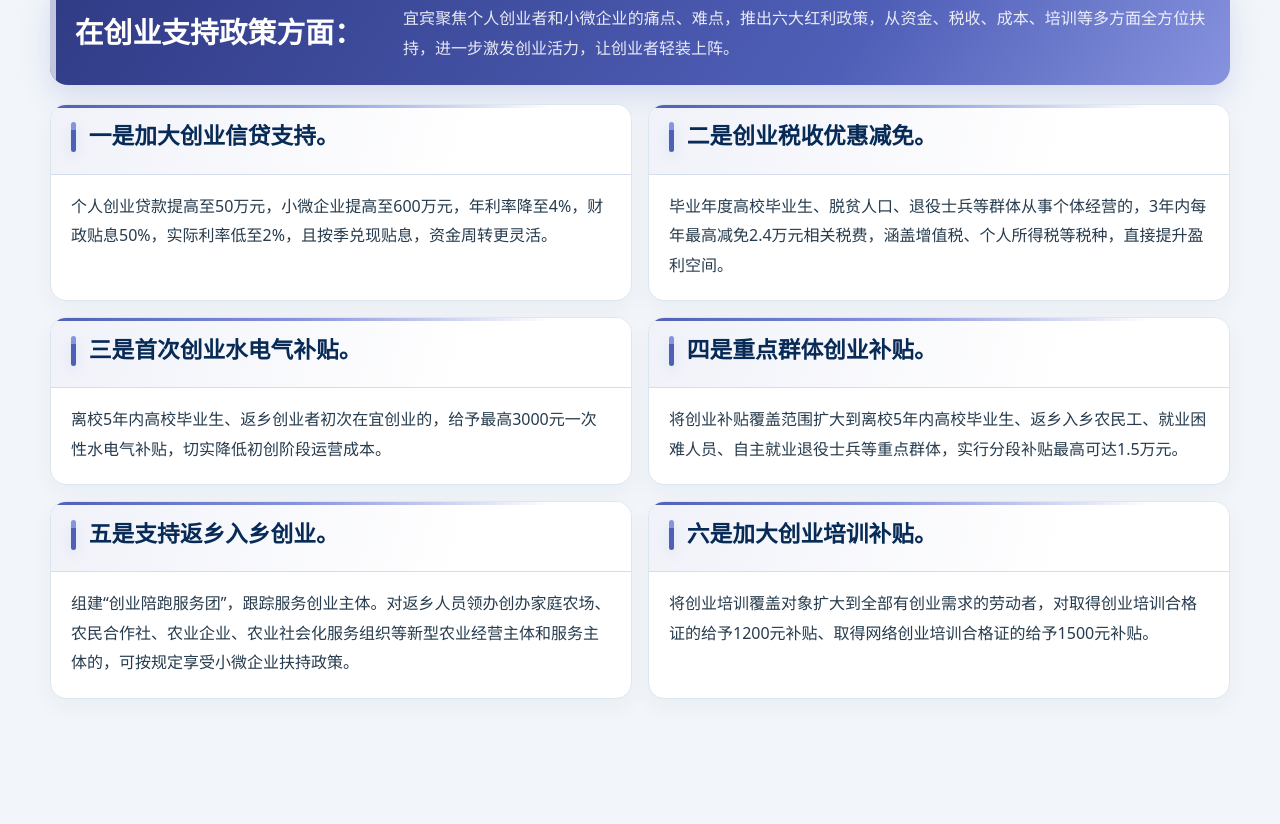
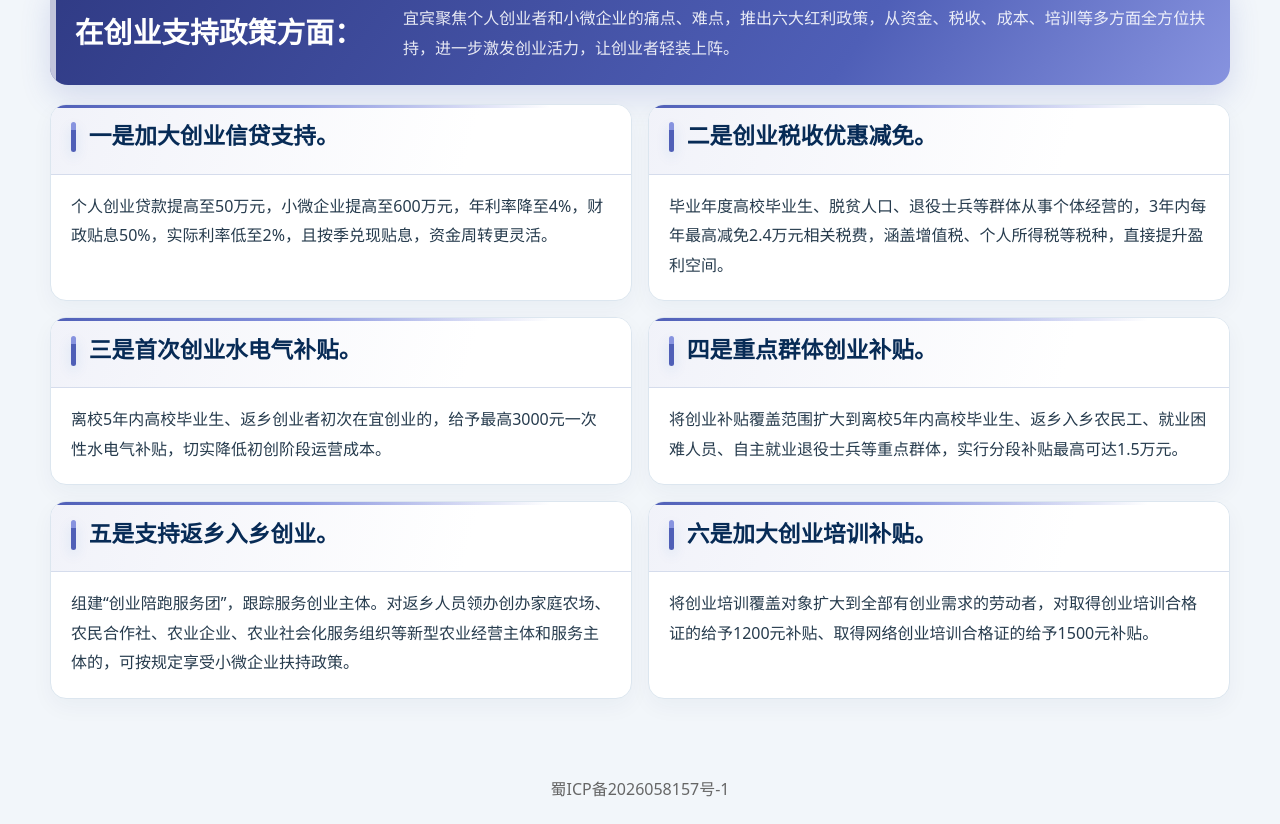
Before and after one commit to Lsy060421/policy-2, a plain HTML site: page index.html in a window 1280 px wide. Shown: the part 1220-2044 px from the top of the page. Before the commit the page ends 1975 px from the top, so only its background shows below. Drawn offline with Linux system fonts and the light colour scheme.

Commit message:
Update index.html

```diff
--- a/index.html
+++ b/index.html
@@ -810,5 +810,13 @@
       onScroll();
     })();
   </script>
+  <footer style="text-align:center; padding:20px; color:#666;">
+  <a href="https://beian.miit.gov.cn/"
+     target="_blank"
+     rel="noopener noreferrer"
+     style="color:#666; text-decoration:none;">
+    蜀ICP备2026058157号-1
+  </a>
+</footer>
 </body>
 </html>
```
